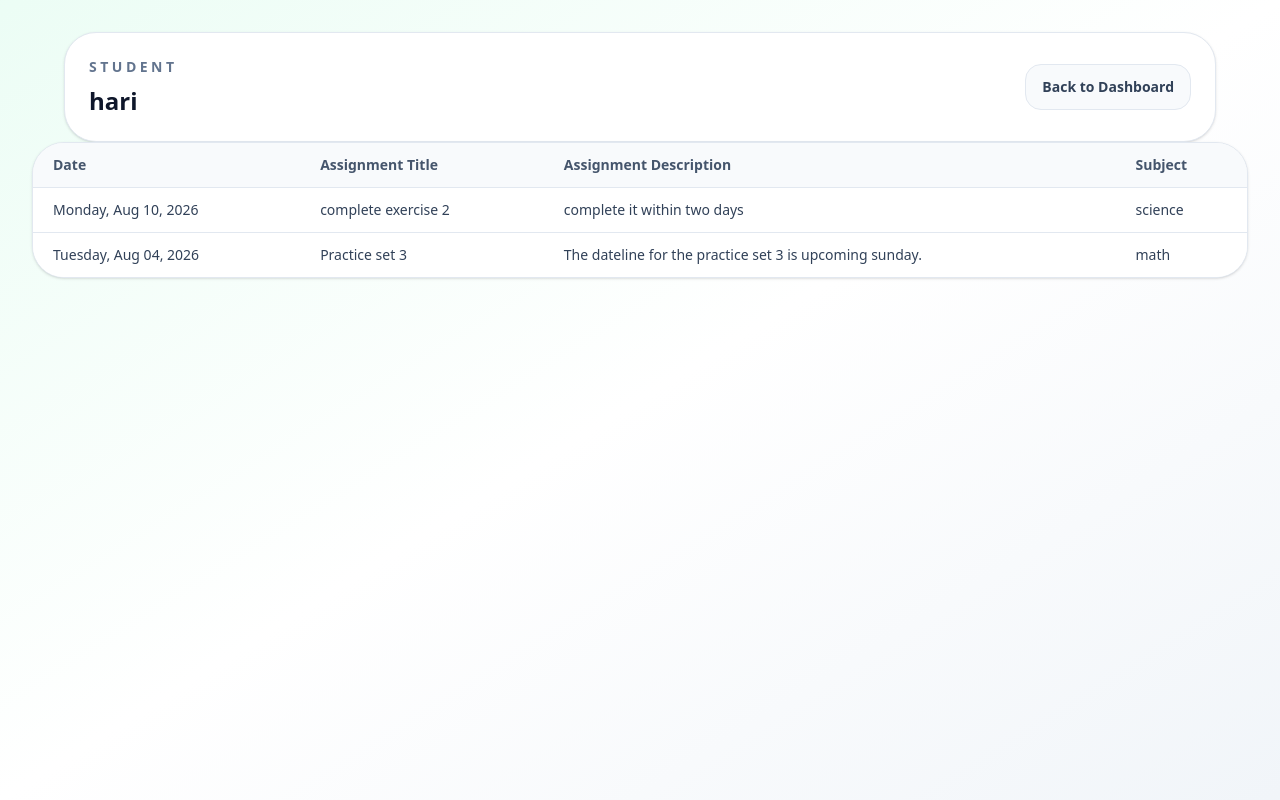
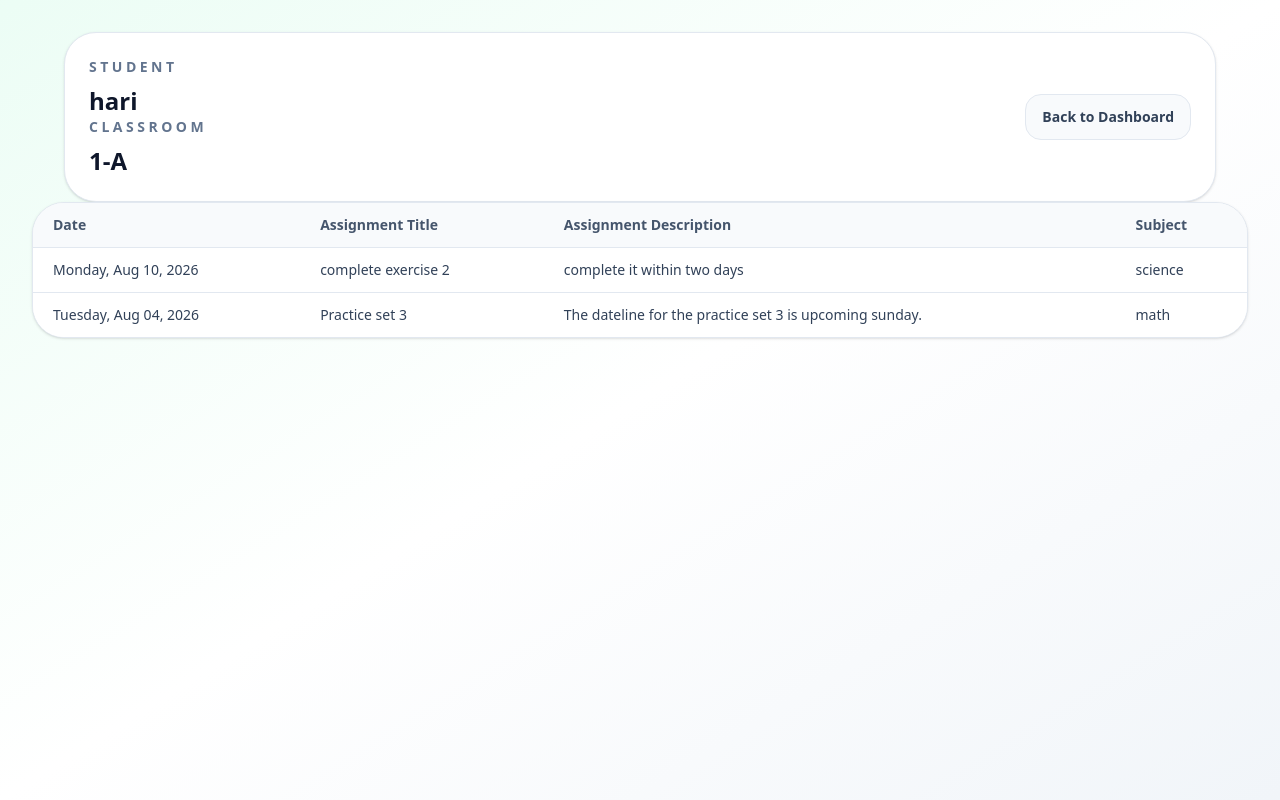
Before and after one commit to Krishna206204/a, a Django app: page /students/portal/1/assignment/ in a window 1280 px wide. Run offline with Django 5.2, Linux system fonts and the light colour scheme; data comes from the database, SQL or seed files in the repository; both versions use the stored data as it was after the commit.

```diff
--- a/students/templates/students/student_assignment.html
+++ b/students/templates/students/student_assignment.html
@@ -13,6 +13,9 @@
           <div>
             <p class="text-sm font-semibold uppercase tracking-[0.25em] text-slate-500">Student</p>
             <h2 class="mt-2 text-2xl font-semibold text-slate-900">{{ student.name }}</h2>
+
+            <p class="text-sm font-semibold uppercase tracking-[0.25em] text-slate-500">Classroom</p>
+            <h2 class="mt-2 text-2xl font-semibold text-slate-900">{{ student.classroom }}</h2>
           </div>
           {% comment %} back button {% endcomment %}
          <a href="{% url 'student-dashboard' student_id=student.id %}" class="rounded-2xl border border-slate-200 bg-slate-50 px-4 py-3 text-sm font-semibold text-slate-700 transition hover:bg-slate-100">
```
Also changed, not shown: db.sqlite3.
